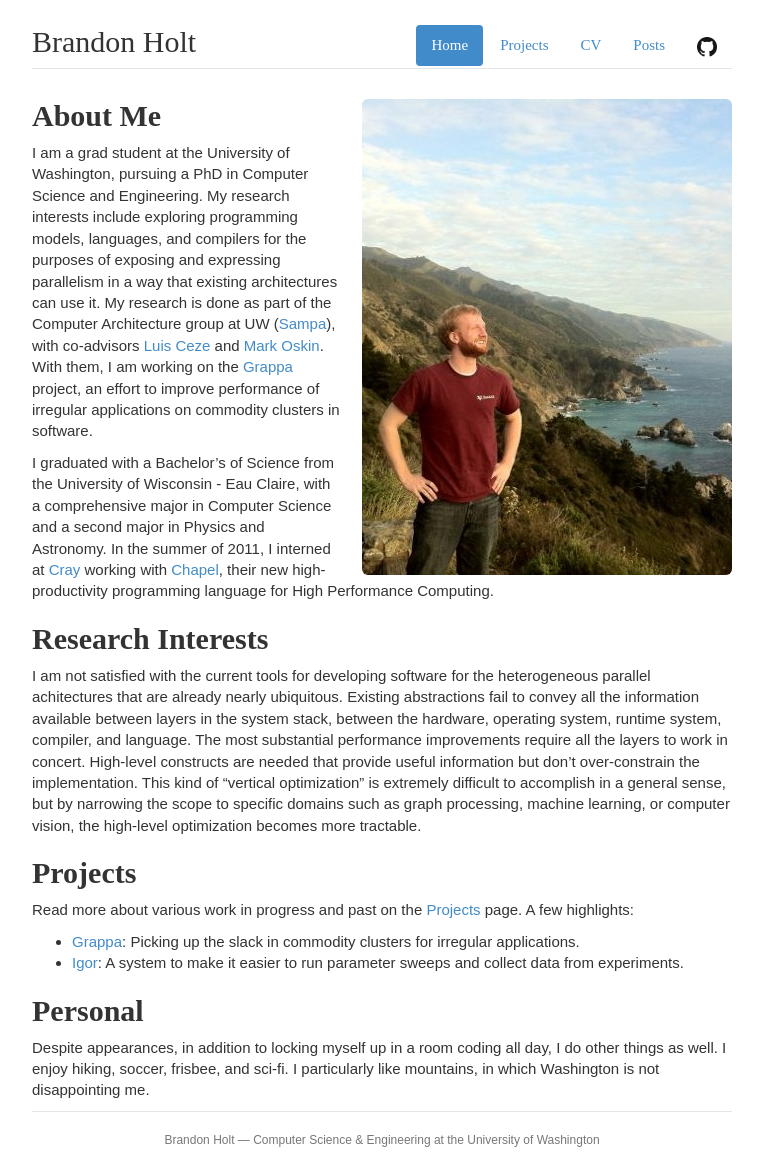
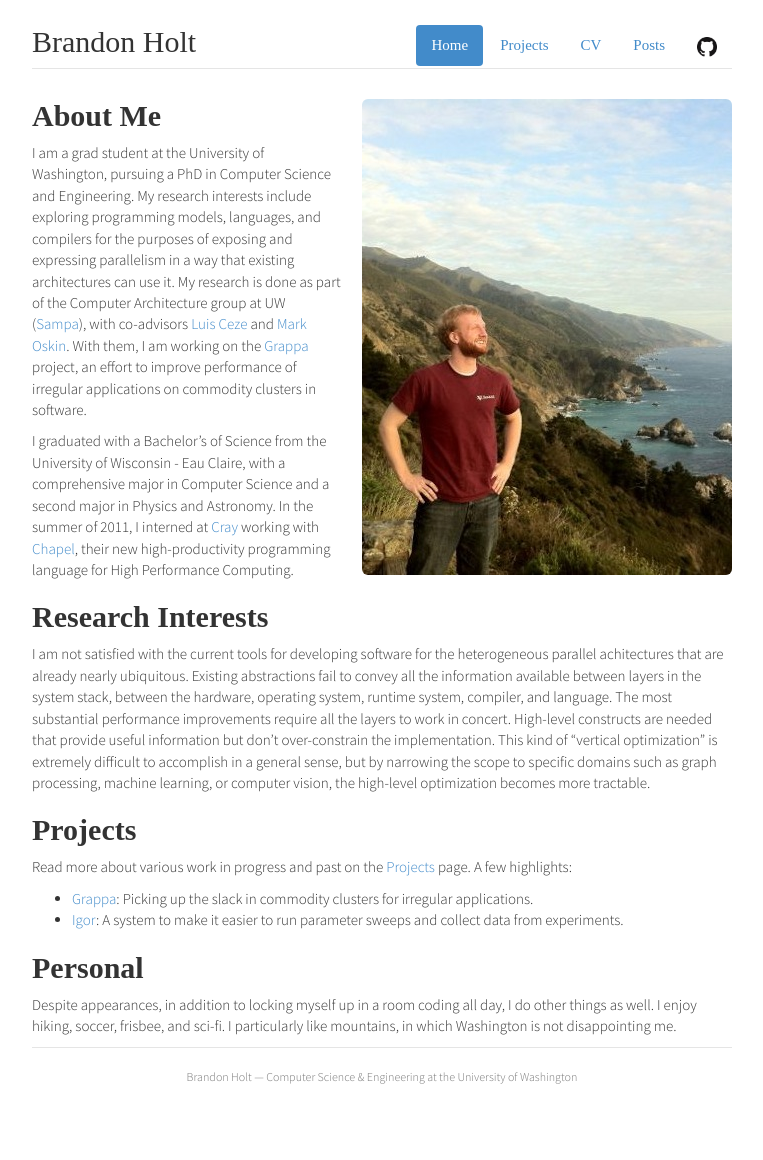
Before and after one commit to nelsonje/nelsonje.github.io, a Jekyll site: the page built from index.md, in a window 1280 px wide. Shown: the whole page, without its empty margins (258-1021 px from the left). Built offline with Jekyll 4.4.1, drawn with Linux system fonts in a browser that asks for light colours; some web fonts are replaced; Markdown is read by kramdown in place of the engine named in the settings; after the commit the page ends 1096 px from its top, so only the background shows below that.

Commit message:
I think I like 'Source Sans Pro' a little better.

```diff
--- a/_layouts/base.html
+++ b/_layouts/base.html
@@ -8,7 +8,7 @@
         <!-- <link href="{{ site.base }}css/bootstrap-theme.css" rel="stylesheet"> -->
         <link href="{{ site.base }}/css/theme.css" rel="stylesheet">
         <link href="{{ site.base }}/css/syntax.css" rel="stylesheet">
-        <link href='http://fonts.googleapis.com/css?family=News+Cycle|Inconsolata' rel='stylesheet' type='text/css'>
+        <link href='http://fonts.googleapis.com/css?family=News+Cycle|Inconsolata|Source+Sans+Pro:300' rel='stylesheet' type='text/css'>
     </head>
     <body>
       <script src="https://code.jquery.com/jquery.js"></script>
--- a/css/theme.css
+++ b/css/theme.css
@@ -2,7 +2,7 @@
 body {
 /*  font-family: 'News Cycle', sans-serif;*/
 /*  font-family: 'Helvetica Neue', sans-serif;*/
-  font-family: News Cycle, sans-serif;
+  font-family: 'Source Sans Pro', News Cycle, sans-serif;
   font-size: 15px;
   padding-top: 5px;
   padding-bottom: 10px;
```
